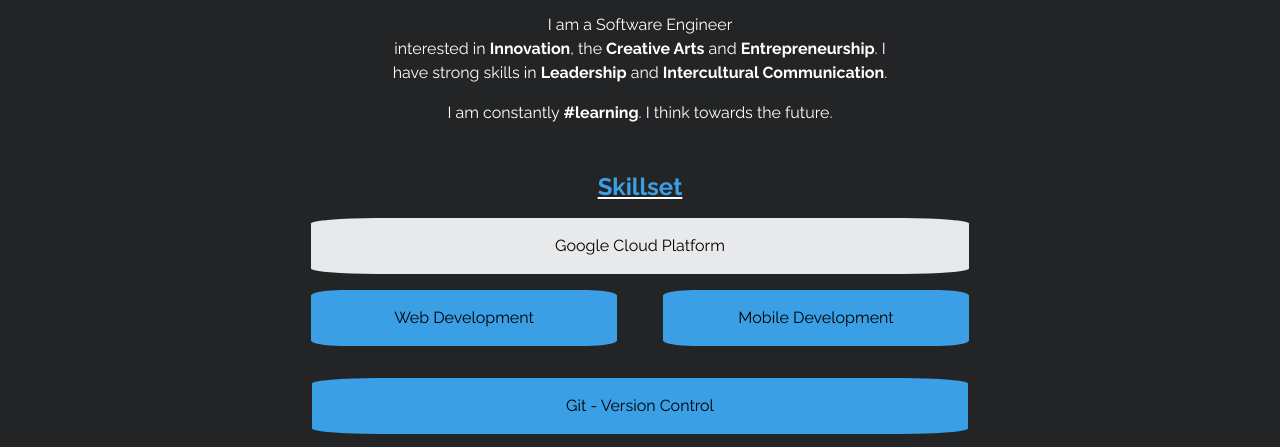
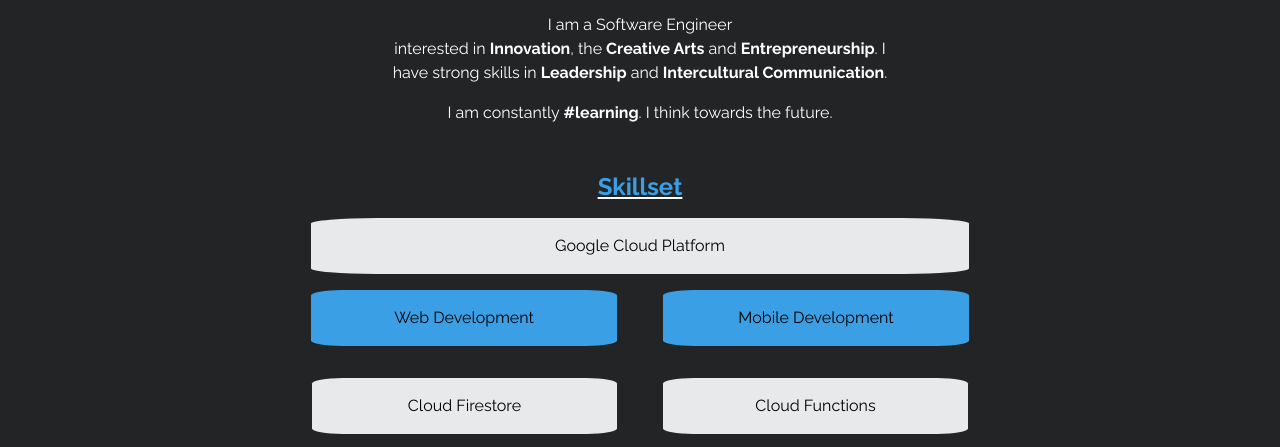
Before and after one commit to Usheninte/usheninte-xyz, a plain HTML site: page index.html in a window 1280 px wide. Shown: the part 489-936 px from the top of the page. Drawn offline with nearby package versions, Linux system fonts and the light colour scheme.

Commit message:
restructured stack

```diff
--- a/index.html
+++ b/index.html
@@ -77,6 +77,16 @@
     </div>
 
     <div class="container-fluid skills">
+
+      <div class="row">
+        <div class="col">
+          <div class="skillset-light">Cloud Firestore</div>
+        </div>
+        <div class="col">
+          <div class="skillset-light">Cloud Functions</div>
+        </div>
+      </div>
+
       <div class="row">
         <div class="col">
           <div class="skillset">Git - Version Control</div>
@@ -92,6 +102,14 @@
         </div>
       </div>
 
+      <!--
+      <div class="row">
+        <div class="col">
+          <div class="skillset">Dart & Flutter</div>
+        </div>
+      </div>
+      -->
+
       <div class="row">
         <div class="col">
           <div class="skillset">Express.js</div>
@@ -101,16 +119,6 @@
         </div>
       </div>
 
-      <!--
-      <div class="row">
-        <div class="col">
-          <div class="skillset">Dart</div>
-        </div>
-        <div class="col">
-          <div class="skillset">Flutter</div>
-        </div>
-      </div>
-      -->
     </div>
 
   </div>
```
